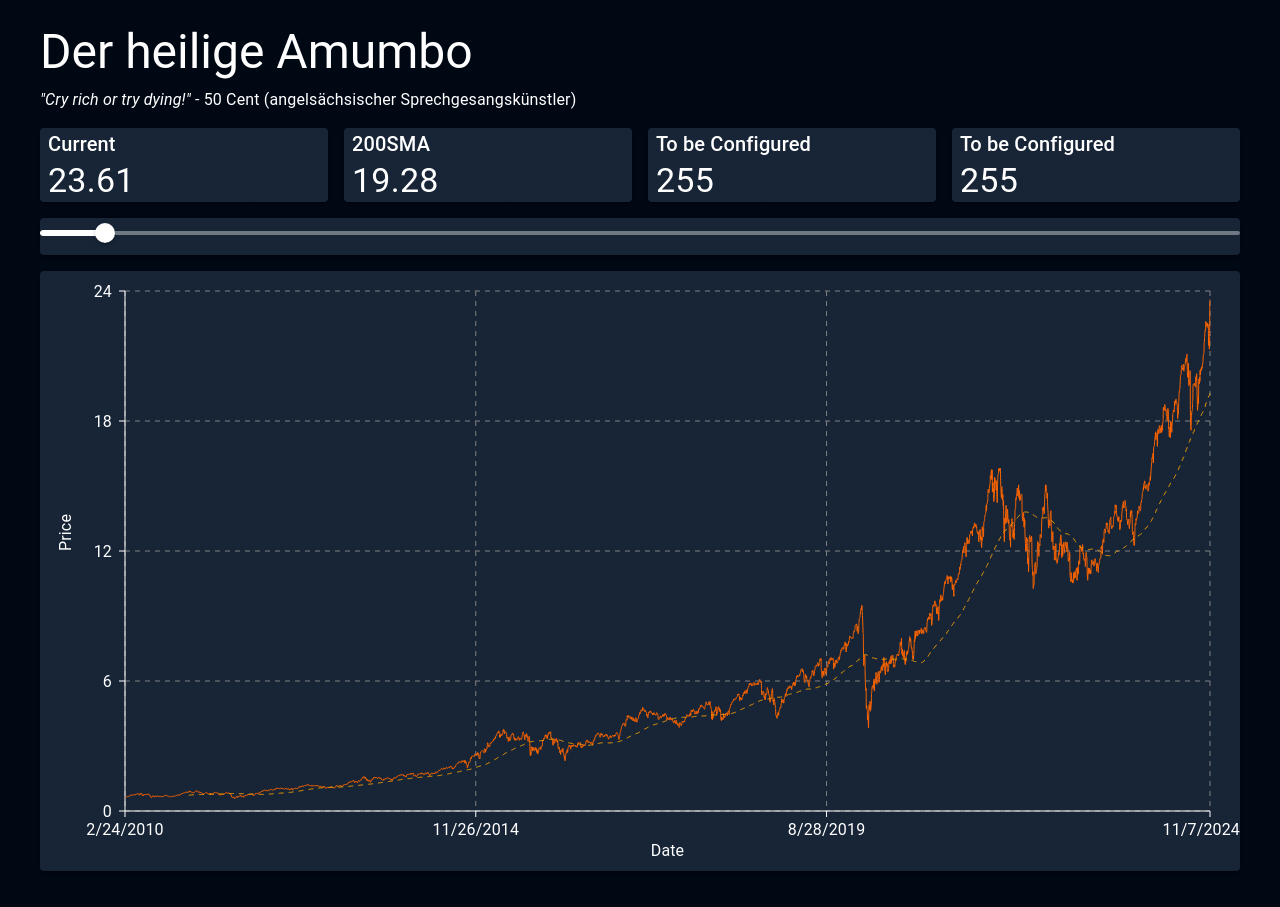
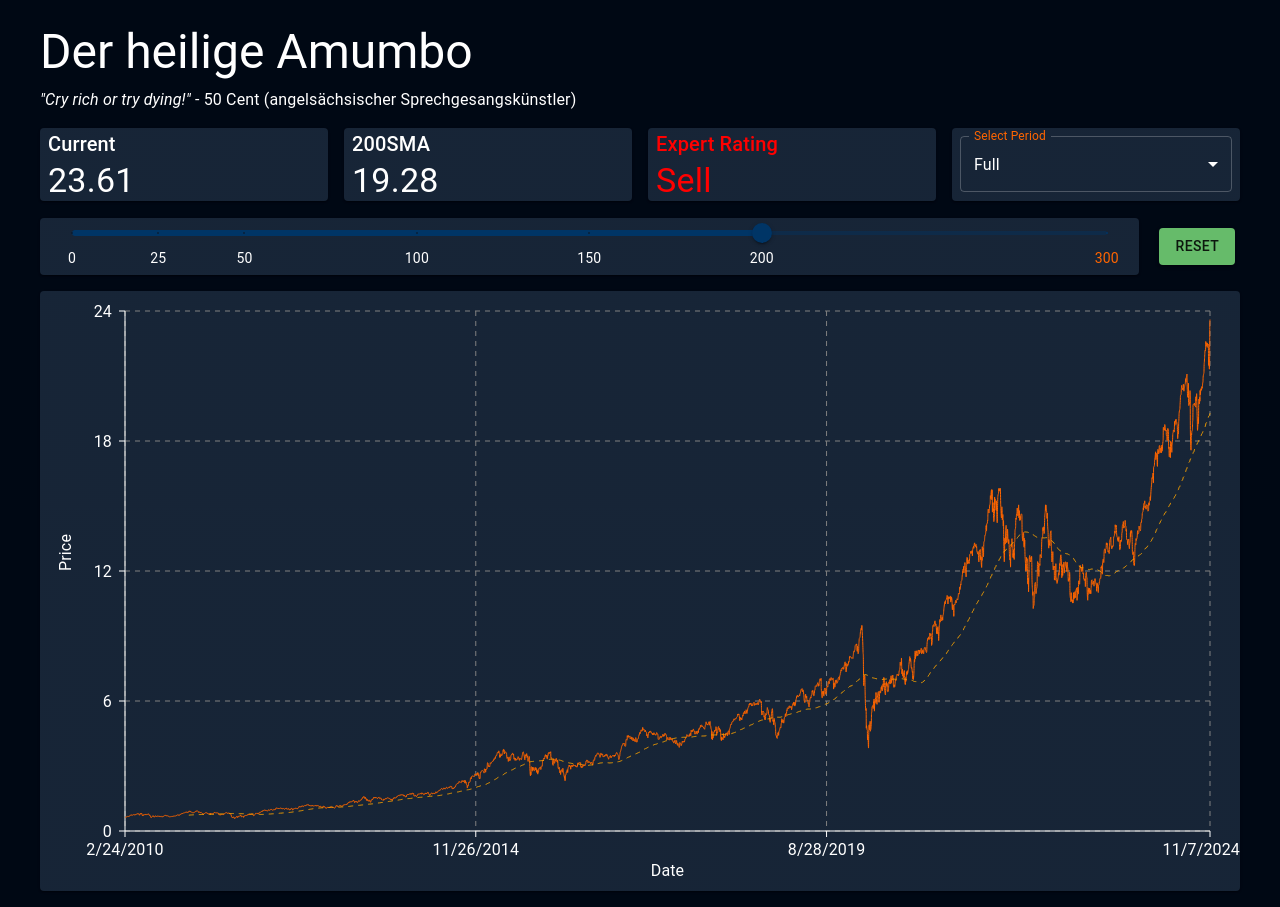
Before and after one commit to smn-t/smn-t.github.io, a React (Create React App) app: page / in a window 1280 px wide. Built offline with nearby package versions, Linux system fonts and the light colour scheme.

Commit message:
finish dashboard

```diff
--- a/src/dashboards/MainDashboard.js
+++ b/src/dashboards/MainDashboard.js
@@ -1,35 +1,42 @@
-import React from 'react';
-import { Container, Grid, Paper, Typography, Slider } from '@mui/material';
+import React, { useState } from 'react';
+import { Container, Grid, Paper, Typography, Slider, Button, Select, MenuItem, FormControl, InputLabel } from '@mui/material';
 import LineChart from '../Components/LineChart';
 import { ThemeProvider, createTheme } from '@mui/material/styles';
 import CssBaseline from '@mui/material/CssBaseline';
-import data from '../data.json'
+import data from '../data.json';
 
 // Theme
 const darkTheme = createTheme({
     palette: {
         mode: 'dark',
         primary: {
-            main: '#003566', // Set primary color
-            light: '#001d3d', // Light shade of primary color
-            dark: '#000814', // Dark shade of primary color
+            main: '#003566',
+            light: '#001d3d',
+            dark: '#000814',
         },
         background: {
-            default: '#000814', // Background color
-            paper: '#0B192C', // Paper (card) color
+            default: '#000814',
+            paper: '#0B192C',
         },
         text: {
-            primary: '#FFFFFF', // Primary text color
-            secondary: '#FF6500', // Secondary text color
+            primary: '#FFFFFF',
+            secondary: '#FF6500',
         },
     },
 });
 
+const marks = [
+    { value: 0, label: '0' },
+    { value: 25, label: '25' },
+    { value: 50, label: '50' },
+    { value: 100, label: '100' },
+    { value: 150, label: '150' },
+    { value: 200, label: '200' },
+    { value: 300, label: '300' },
+];
 
 const calculateSMA = (data, windowSize) => {
-    // Sortiere die Daten nach unixTimeStamp
     const sortedData = [...data].sort((a, b) => a.unixTimeStamp - b.unixTimeStamp);
-
     let smaData = [];
     for (let i = 0; i < sortedData.length; i++) {
         if (i < windowSize - 1) {
@@ -44,28 +51,37 @@ const calculateSMA = (data, windowSize) => {
     return smaData;
 };
 
-/*const findIntersections = (data) => {
-    let intersections = [];
-    for (let i = 1; i < data.length; i++) {
-        const prev = data[i - 1];
-        const current = data[i];
-        if (prev.sma !== null && current.sma !== null) {
-            // Prüfe, ob die Linien sich überschneiden
-            if ((prev.price < prev.sma && current.price > current.sma) ||
-                (prev.price > prev.sma && current.price < current.sma)) {
-                intersections.push({
-                    unixTimeStamp: current.unixTimeStamp,
-                    price: current.price,
-                });
-            }
-        }
+// Funktion zum Slicing der Daten
+const sliceData = (data, period) => {
+    const now = Date.now();
+    const oneDay = 24 * 60 * 60 * 1000;
+    const oneYear = 365 * oneDay;
+    const twoYears = 2 * oneYear;
+    const oneMonth = 30 * oneDay;
+    const oneWeek = 7 * oneDay;
+
+    switch (period) {
+        case '2year':
+            return data.filter(item => now - item.unixTimeStamp <= twoYears);
+        case 'year':
+            return data.filter(item => now - item.unixTimeStamp <= oneYear);
+        case 'ytd':
+            const startOfYear = new Date(new Date().getFullYear(), 0, 1).getTime();
+            return data.filter(item => item.unixTimeStamp >= startOfYear);
+        case 'month':
+            return data.filter(item => now - item.unixTimeStamp <= oneMonth);
+        case 'week':
+            return data.filter(item => now - item.unixTimeStamp <= oneWeek);
+        case 'full':
+        default:
+            return data;
     }
-    return intersections;
-};*/
+};
 
 // Main App
 const MainDashboard = () => {
-    const [sliderValue, setSliderValue] = React.useState(200);
+    const [sliderValue, setSliderValue] = useState(200);
+    const [timePeriod, setTimePeriod] = useState('full');
 
     const handleChange = (event, newValue) => {
         if (typeof newValue === 'number') {
@@ -73,23 +89,23 @@ const MainDashboard = () => {
         }
     };
 
+    const handleTimePeriodChange = (event) => {
+        setTimePeriod(event.target.value);
+    };
 
     const reformatedData = data["Time Series (Daily)"]
         ? Object.keys(data["Time Series (Daily)"]).map(dateTime => {
-            const unixTimestamp = Date.parse(dateTime); // Convert to Unix timestamp in milliseconds
+            const unixTimestamp = Date.parse(dateTime);
             const closePrice = data["Time Series (Daily)"][dateTime]["4. close"];
             return { unixTimeStamp: unixTimestamp, price: parseFloat(closePrice) };
         })
         : [];
 
 
-    const smaData = calculateSMA(reformatedData, sliderValue);
-    // const intersections = findIntersections(smaData);
-
-    const current_price =  Math.round((smaData.length > 0 ? smaData.at(-1)["price"] : null)*100)/100;
-    const current_sma = Math.round((smaData.length > 0 ? smaData.at(-1)["sma"] : null)*100)/100;
-
-
+    const smaData = sliceData(calculateSMA(reformatedData, sliderValue), timePeriod);
+    const current_price = Math.round((smaData.length > 0 ? smaData.at(-1)["price"] : null) * 100) / 100;
+    const current_sma = Math.round((smaData.length > 0 ? smaData.at(-1)["sma"] : null) * 100) / 100;
+    const difference = Math.round((current_price - current_sma) * 100) / 100;
 
     return (
         <ThemeProvider theme={darkTheme}>
@@ -103,36 +119,65 @@ const MainDashboard = () => {
                 </Typography>
                 <Grid container spacing={2} padding={2}>
                     <Grid item xs={12} sm={6} md={3}>
-                        <Paper >
+                        <Paper sx={{ height: '98%'}}>
                             <Typography variant="h6" paddingInline={1}>Current</Typography>
                             <Typography variant="h4" paddingInline={1}>{current_price}</Typography>
                         </Paper>
                     </Grid>
                     <Grid item xs={12} sm={6} md={3}>
-                        <Paper >
+                        <Paper sx={{ height: '98%'}}>
                             <Typography variant="h6" paddingInline={1}>{sliderValue}SMA</Typography>
                             <Typography variant="h4" paddingInline={1}>{current_sma}</Typography>
                         </Paper>
                     </Grid>
                     <Grid item xs={12} sm={6} md={3}>
-                        <Paper >
-                            <Typography variant="h6" paddingInline={1}>To be Configured</Typography>
-                            <Typography variant="h4" paddingInline={1}>{255}</Typography>
+                        <Paper sx={{ height: '98%', color: difference > 0 ? 'red' : 'green'}}>
+                            <Typography variant="h6" paddingInline={1}>Expert Rating</Typography>
+                            <Typography variant="h4" paddingInline={1}> {difference > 0 ? `Sell` : `Buy`}</Typography>
                         </Paper>
                     </Grid>
                     <Grid item xs={12} sm={6} md={3}>
-                        <Paper >
-                            <Typography variant="h6" paddingInline={1}>To be Configured</Typography>
-                            <Typography variant="h4" paddingInline={1}>{255}</Typography>
+                        <Paper sx={{ height: '98%', paddingInline: 1 }}>
+                            <FormControl fullWidth variant="outlined" sx={{ mt: 1 }}>
+                                <InputLabel id="time-period-label">Select Period</InputLabel>
+                                <Select
+                                    labelId="time-period-label"
+                                    id="time-period-select"
+                                    value={timePeriod}
+                                    onChange={handleTimePeriodChange}
+                                    label="Select Period"
+                                >
+                                    <MenuItem value="full">Full</MenuItem>
+                                    <MenuItem value="2year">2 Year</MenuItem> {/* Neue Option "2 Year" */}
+                                    <MenuItem value="year">Year</MenuItem>
+                                    <MenuItem value="ytd">Year to Date</MenuItem>
+                                    <MenuItem value="month">Month</MenuItem>
+                                    <MenuItem value="week">Week</MenuItem>
+                                </Select>
+                            </FormControl>
                         </Paper>
                     </Grid>
-                    <Grid item xs={12} md={12}>
-                        <Paper >
-                            <Slider defaultValue={50} aria-label="Default" valueLabelDisplay="auto" min={0} max={smaData.length} value={sliderValue}  onChange={handleChange} color='#FF6500'/>
+                    <Grid item xs={12} sm={9} md={11}>
+                        <Paper sx={{ paddingInline: 4 }}>
+                            <Slider
+                                defaultValue={50}
+                                aria-label="Default"
+                                valueLabelDisplay="auto"
+                                min={0}
+                                max={300}
+                                value={sliderValue}
+                                onChange={handleChange}
+                                color="primary"
+                                step={null}
+                                marks={marks}
+                            />
                         </Paper>
                     </Grid>
+                    <Grid container item xs={12} sm={3} md={1} justifyContent="center" alignItems="center">
+                        <Button onClick={() => { setSliderValue(200); setTimePeriod("full")}} variant="contained" color="success"> Reset </Button>
+                    </Grid>
                     <Grid item xs={12} md={12}>
-                        <Paper >
+                        <Paper>
                             <LineChart data={smaData} />
                         </Paper>
                     </Grid>
```
